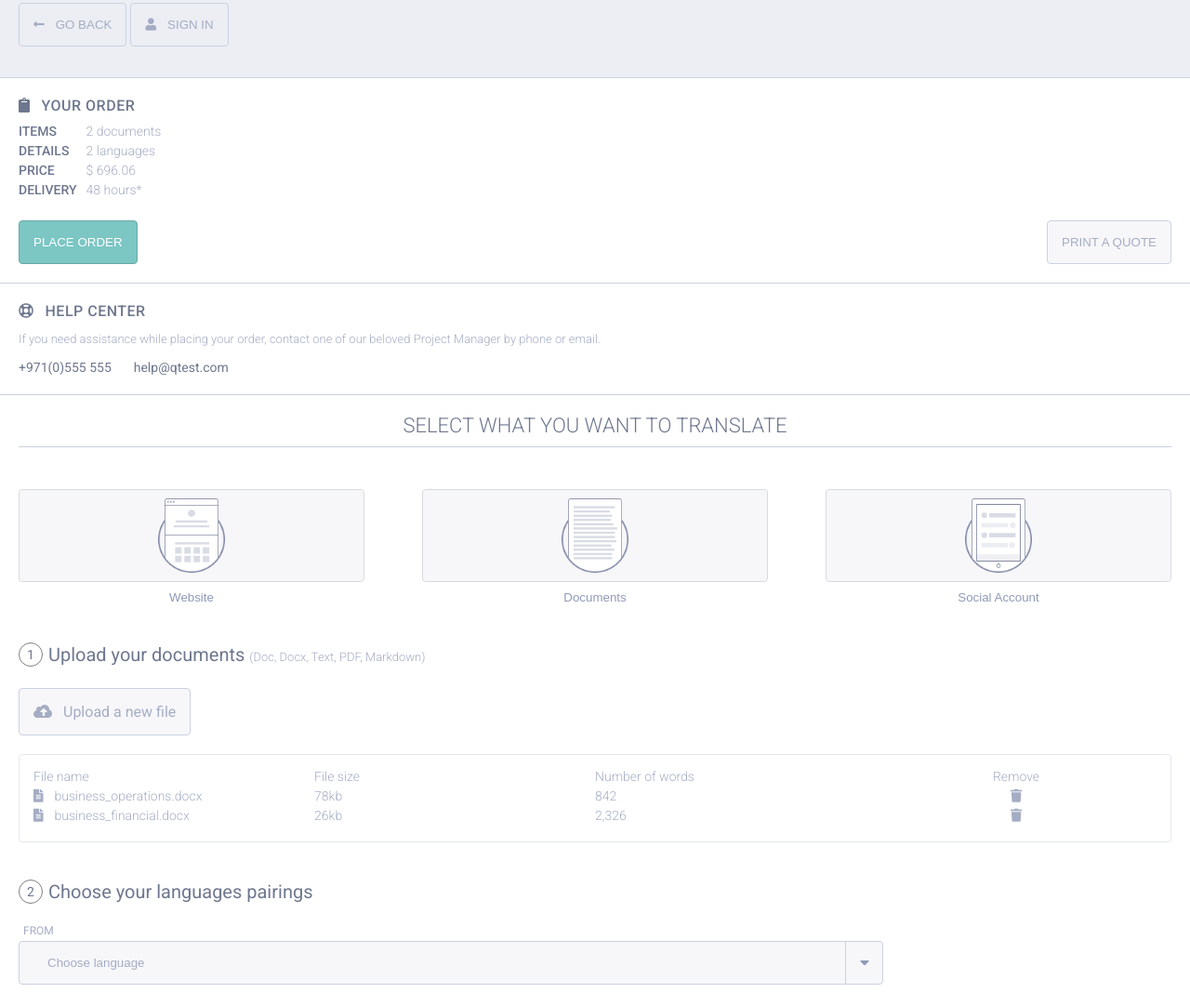
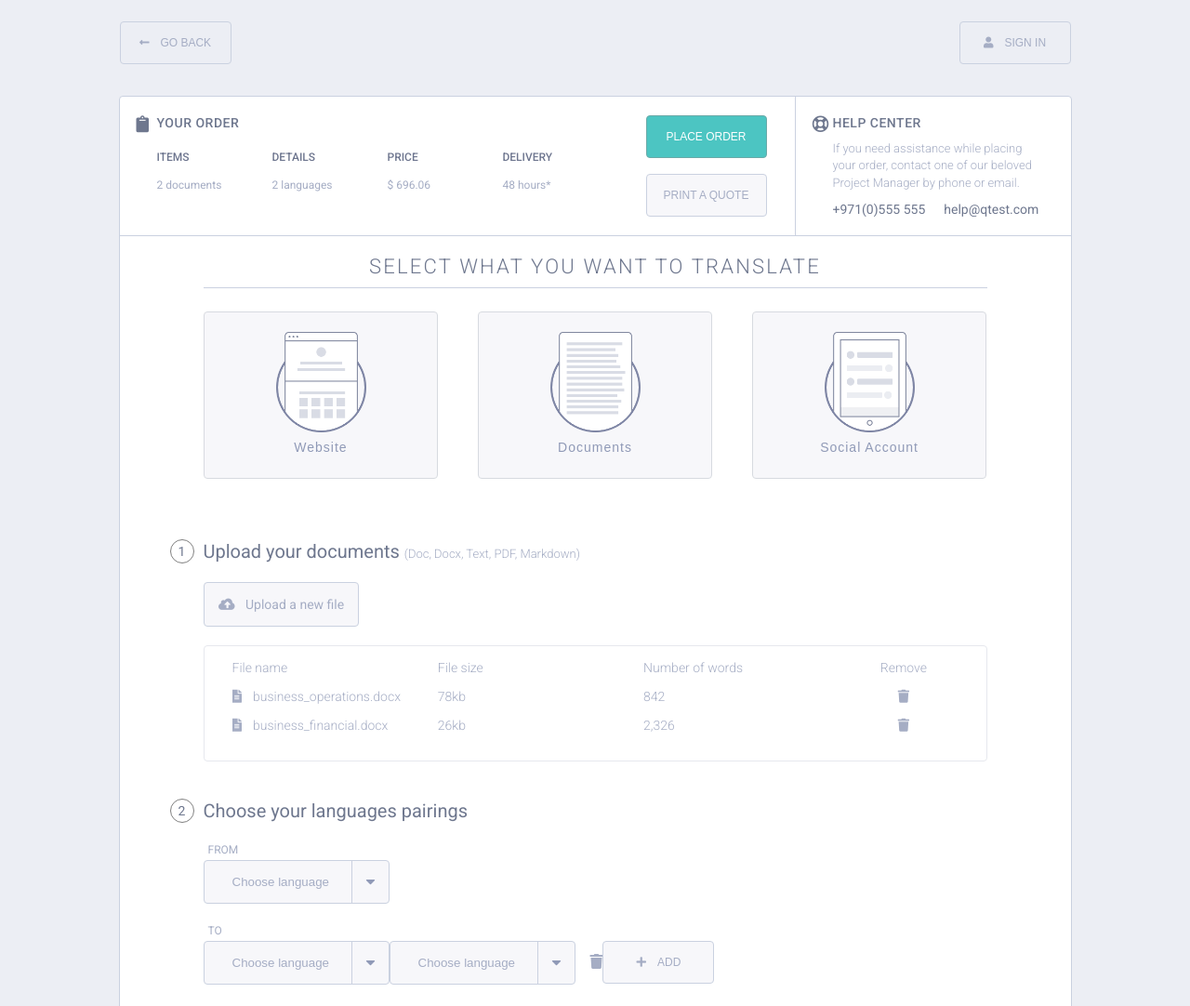
Before and after one commit to Roman-Halenko/html-form, a plain HTML site: page index.html in a window 1280 px wide. Shown: the part 17-1099 px from the top of the page at 93% size. Drawn offline with Linux system fonts and the light colour scheme.

Commit message:
Allmost done

```diff
--- a/index.html
+++ b/index.html
@@ -10,6 +10,7 @@
     </head>
     <body>
         <header class="header">
+            <div class="btn-group">
                 <button class="btn" type="button" name="button">
                     <i class="fas fa-long-arrow-alt-left ico">
                     </i>Go back
@@ -18,12 +19,13 @@
                     <i class="fas fa-user ico">
                     </i>Sign in
                 </button>
+            </div>
         </header>
-        <main>
+        <main class="main">
             <div class="order-form-body">
-                <form action="index.html" method="post">
+                <form class="flex-row" action="index.html" method="post">
                     <div class="order-info">
-                        <div class="wrapper">
+                        <div class="flex-row">
                             <div class="order-info-heading">
                                 <h4><i class="fas fa-clipboard ico"></i>Your order</h4>
                             </div>
@@ -43,14 +45,16 @@
                             </div>
                         </div>
                         <div class="btn-group">
-                            <button class="btn mint" type="submit" name="button">Place order</button>
-                            <button class="btn grey" type="submit" name="button">Print a quote</button>
+                            <button class="btn mint submit" type="submit" name="button">Place order</button>
+                            <button class="btn grey submit" type="submit" name="button">Print a quote</button>
                         </div>
                     </div>
-                    <div class="order-info">
+                    <div class="order-info help">
+                        <div class="flex-row">
                             <div class="order-info-heading">
                                 <h4><i class="far fa-life-ring ico"></i>Help center</h4>
                             </div>
+                            <div class="order-info-details">
                                 <p class="sm-light-grey">If you need assistance while
                                     placing your order, contact one of our
                                     beloved Project Manager by phone or email.
@@ -58,10 +62,12 @@
                                 <a class="phone" href="tel:+971(0)555 555">+971(0)555 555</a>
                                 <a class="email" href="mailto:help@qtest.com">help@qtest.com</a>
                             </div>
+                        </div>
+                    </div>
                     <div class="order-section">
                         <div class="wrapper">
                             <h1 class="select-type-title">Select what you want to translate</h1>
-                            <div class="wrapper spacer">
+                            <div class="wrapper flex-row flex-row-btwn spacer">
                                 <input type="radio" name="translate-type" value="Website" required>
                                 <input type="radio" name="translate-type" value="Documents" required>
                                 <input type="radio" name="translate-type" value="Social Account" required>
@@ -119,7 +125,7 @@
                                 </label>
                             </div>
                         </div>
-                        <div class="row">
+                        <div class="row flex-row">
                             <div class="col">
                                 <label class="select" name="To">
                                     <select class="input-select grey" name="to" required>
@@ -141,12 +147,14 @@
                                 </label>
                                 <a class="remove" href="#"><i class="fas fa-trash"></i></a>
                             </div>
+                            <div class="col">
                                 <button class="btn grey" type="button" name="button">
                                     <i class="fas fa-plus ico"></i>Add
                                 </button>
                             </div>
                         </div>
-                    <div class="order-section">
+                    </div>
+                    <div class="order-section half-width left">
                         <div class="step-heading">
                             <h2 class="step-title" number="3">Select your desired tone</h2>
                         </div>
@@ -162,7 +170,7 @@
                             </label>
                         </div>
                     </div>
-                    <div class="order-section">
+                    <div class="order-section half-width right">
                         <div class="step-heading">
                             <h2 class="step-title" number="4">Tell us how urgent this job is</h2>
                         </div>
@@ -178,16 +186,20 @@
                             </div>
                         </div>
                         <div class="info-block">
+                            <div class="flex-row">
                                 <div class="order-info-heading">
                                     <h4><i class="fas fa-info-circle ico"></i>Timeline info</h4>
                                 </div>
+                                <div class="order-info-details">
                                     <p class="sm-light-grey">With an <span class="active">Average</span>
                                         timeline set up, our expert translator can take a resonable
                                         amount of time perfecting your translation.
                                     </p>
                                 </div>
                             </div>
-                    <div class="order-section">
+                        </div>
+                    </div>
+                    <div class="order-section payment">
                         <div class="step-heading">
                             <h2 class="step-title" number="5">Sign up and choose a payment method</h2>
                         </div>
@@ -200,7 +212,7 @@
                                 <input class="main-input" type="text" name="name" required>
                             </label>
                         </div>
-                        <div class="wrapper">
+                        <div class="flex-row">
                             <label class="main-input-label">
                                 <span>Email adress</span>
                                 <input class="main-input" type="email" name="email" required>
@@ -210,19 +222,19 @@
                                 <input class="main-input" maxlength="16" type="password" name="password" required>
                             </label>
                         </div>
-                        <div class="wrapper spacer">
+                        <div class="wrapper flex-row flex-row-btwn spacer">
                             <input class="grey" type="radio" name="payment-method" value="visa-mastercard" required>
                             <input class="grey" type="radio" name="payment-method" value="paypal" required>
                             <input class="grey" type="radio" name="payment-method" value="amazon" required>
                         </div>
-                        <div class="wrapper">
-                            <label class="main-input-label">
+                        <div class="wrapper flex-row">
+                            <label class="main-input-label card">
                                 <span>Card number</span>
                                 <input class="main-input" type="text" name="card" required>
                             </label>
                             <label class="main-input-label date">
                                 <span>Expiry date</span>
-                                <input class="main-input" type="text" name="date" vrequired>
+                                <input class="main-input" type="text" placeholder="DD/MM/YY" name="date" vrequired>
                             </label>
                             <label class="main-input-label code">
                                 <span>Code</span>
@@ -230,7 +242,7 @@
                             </label>
                         </div>
                     </div>
-                    <div class="order-section">
+                    <div class="order-section flex-row flex-row-end">
                         <div class="wrapper spacer">
                             <label class="agreement">
                                 <input type="checkbox" name="agreement" required>
@@ -239,8 +251,8 @@
                             </label>
                         </div>
                         <div class="wrapper">
-                            <button class="btn mint" type="submit" name="button">Place order</button>
-                            <button class="btn grey" type="submit" name="button">Print a quote</button>
+                            <button class="btn mint submit" type="submit" name="button">Place order</button>
+                            <button class="btn grey submit" type="submit" name="button">Print a quote</button>
                         </div>
                     </div>
                 </form>
--- a/stylesheet/styles.css
+++ b/stylesheet/styles.css
@@ -1,6 +1,7 @@
 body, html {
   background-color: rgb(236, 238, 244);
   height: 100%;
+  width: 100%;
   font-family: 'Roboto', sans-serif;
   margin: 0;
 }
@@ -9,7 +10,7 @@ footer {
   background-color: rgb(68, 75, 97);
 }
 
-h1, h2, h3, h4, h5, h6, select, label {
+h1, h2, h3, h4, h5, h6, select, label, p {
   margin: 0;
 }
 
@@ -22,12 +23,25 @@ th {
   white-space: nowrap;
 }
 
-h4 {
+.main {
+  display: flex;
+  justify-content: center;
+  padding: 20px 0 90px 0;
+}
+
+.order-info-heading {
+  width: 100%;
+  height: 25%;
+  position: relative;
+}
+
+.order-info-heading h4 {
   text-transform: uppercase;
   color: #6e778e;
   font-weight: 500;
   letter-spacing: 0.5px;
-  font-size: 16px;
+  font-size: 14px;
+  margin-bottom: 10px;
 }
 
 .spacer {
@@ -50,6 +64,10 @@ h4 {
   justify-content: space-between;
 }
 
+.flex-col .radio {
+  max-width: 220px;
+}
+
 .step-heading {
   margin-bottom: 20px;
 }
@@ -63,10 +81,14 @@ h4 {
   text-indent: 32px;
 }
 
+.step-title span {
+  display: inline-block;
+  text-indent: 0;
+}
+
 .step-title::before {
   position: absolute;
   content: attr(number);
-  line-height: 1em;
   height: 1em;
   width: 1em;
   border: 1px solid grey;
@@ -76,6 +98,9 @@ h4 {
   text-indent: 0px;
   font-size: 14px;
   left: 0px;
+  display: flex;
+  justify-content: center;
+  align-items: center;
 }
 
 .header {
@@ -84,12 +109,19 @@ h4 {
   padding: 20px;
 }
 
-.wrapper {
+.flex-row {
   display: flex;
+  flex-wrap: wrap;
   flex-direction: row;
-  flex-wrap: wrap;
+}
+
+.flex-row-btwn {
   justify-content: space-between;
-  width: 100%
+}
+
+.flex-row-end {
+  justify-content: flex-end;
+  align-items: center;
 }
 
 .order-form-body {
@@ -101,14 +133,11 @@ h4 {
   border-left-width: 0;
   border-right-width: 0;
   z-index: 0;
-}
-
-.order-section {
-  padding: 20px;
+  width: 100%;
+  max-width: 1023px;
 }
 
 .order-info {
-  padding: 20px;
   border-bottom-width: 1px;
   border-color: #cad1e0;
   border-style: solid;
@@ -116,9 +145,24 @@ h4 {
   border-left-width: 0;
   border-right-width: 0;
   box-sizing: border-box;
+  display: flex;
+  flex-direction: row;
+  flex-wrap: wrap;
+  min-height: 150px;
+}
+
+.help .order-info-details {
+  align-content: space-between;
+}
+
+.order-section, .order-info {
+  padding: 20px;
+  width: 100%;
+  box-sizing: border-box;
 }
 
 .info-block {
+  box-sizing: border-box;
   display: flex;
   flex-wrap: wrap;
   flex-direction: row;
@@ -126,6 +170,11 @@ h4 {
   border-radius: 4px;
   padding: 15px;
   margin-top: 20px;
+  min-height: 120px;
+}
+
+.info-block .flex-row .order-info-details {
+  align-items: center;
 }
 
 .table {
@@ -150,14 +199,22 @@ h4 {
   margin-right: 15px;
 }
 
+.table .column .td,
+.fixed .column .td {
+  margin-bottom: 10px;
+}
+
 .order-info-details {
   display: flex;
+  flex-wrap: wrap;
   width: 100%;
+  height: 75%;
 }
 
-.order-info-heading {
-  width: 100%;
-  margin-bottom: 10px;
+.order-info-details .td {
+  font-size: 12px;
+  height: 20px;
+  font-weight: 400;
 }
 
 .tr {
@@ -171,14 +228,14 @@ h4 {
   font-weight: 300;
   height: 1.5em;
 }
-.heading .td{
+.order-info .heading .td {
   color: #6E768F;
   text-transform: uppercase;
   font-weight: 500;
 }
 
 .heading {
-  margin-right: 10px;
+  margin-right: 20px;
 }
 
 .btn {
@@ -187,9 +244,12 @@ h4 {
   border: 1px solid #cad1e0;
   border-radius: 4px;
   color: #a5adc4;
+  font-size: 12px;
   font-weight: 500;
+  text-transform: uppercase;
   padding: 15px;
-  text-transform: uppercase;
+  max-width: 165px;
+  min-width: 120px;
 }
 
 .remove {
@@ -203,6 +263,14 @@ h4 {
   flex-direction: row;
   justify-content: space-between;
   padding-top: 20px;
+  width: 100%;
+  max-width: 1023px;
+  margin-left: auto;
+  margin-right: auto;
+}
+
+.submit {
+  width: 130px;
 }
 
 .grey {
@@ -210,7 +278,7 @@ h4 {
 }
 
 .mint {
-  background-color: #7cc6c4;
+  background-color: #4cc5c2;
   border-color: #6ba9a7;
   color: #ffffff;
 }
@@ -220,21 +288,11 @@ h4 {
 }
 
 .main-input {
-  font-size: 12px;
+  font-size: 14px;
   border-radius: 4px;
   border: 1px solid #cad1e0;
   padding: 10px 15px;
   width: 100%;
-}
-
-.main-input::after {
-  position: absolute;
-  content: '\f111';
-  font-family: 'Font Awesome 5 Free';
-  font-weight: 900;
-  height: 8px;
-  width: 8px;
-  background: red;
 }
 
 .main-input-label {
@@ -242,10 +300,15 @@ h4 {
   margin-top: 25px;
   display: flex;
   width: 100%;
+  max-width: 240px;
+}
+
+.card {
+  max-width: 300px;
 }
 
 .date {
-  width: 100px;
+  width: 120px;
 }
 
 .code {
@@ -276,6 +339,7 @@ h4 {
   padding-bottom: 10px;
   margin-bottom: 20px;
   border-bottom: 1px solid #cad1e0;
+  letter-spacing: 0.1em;
 }
 
 input[type=file] {
@@ -288,6 +352,7 @@ input[type=file] {
 .file.btn {
   font-weight: 400;
   text-transform: none;
+  font-size: 14px;
 }
 
 .file::before {
@@ -360,12 +425,13 @@ input[type='range'] {
   display: flex;
   flex-direction: column;
   align-items: center;
+  padding: 20px 0;
 }
 
 .range {
   display: flex;
   position: relative;
-  width: 70%;
+  width: 75%;
   height: 8px;
   border-radius: 4px;
   background: #b0b4ca3b;
@@ -387,7 +453,7 @@ input[type='range'] {
 }
 
 .points-description {
-  width: 70%;
+  width: 75%;
   margin-top: 10px;
   display: flex;
   flex-direction: row;
@@ -548,7 +614,7 @@ input[name='desired-tone'] {
 
 .radio {
   width: 80%;
-  height: 55px;
+  height: 65px;
   position: relative;
 }
 
@@ -602,6 +668,12 @@ span.media::before {
   font-size: 13px;
   font-weight: 300;
   color: #a5adc4;
+  line-height: 1.4em;
+}
+
+.order-info-details a,
+.order-info-details p {
+  height: fit-content;
 }
 
 .file-name::before {
@@ -609,6 +681,12 @@ span.media::before {
   font-family: 'Font Awesome 5 Free';
   font-weight: 900;
   margin-right: 12px;
+}
+
+.select {
+  display: inline-block;
+  position: relative;
+  width: 200px;
 }
 
 .input-select {
@@ -622,12 +700,6 @@ span.media::before {
   padding: 15px 30px;
   cursor: pointer;
   width: 100%;
-}
-
-.select {
-  display: inline-block;
-  position: relative;
-  width: 75%;
 }
 
 .select::after {
@@ -664,4 +736,173 @@ span.active {
 
 .agreement {
   font-size: 12px;
+  color: #a5adc4;
 }
+
+@media screen and (min-width: 375px) {
+
+  .order-info, .order-section, .header {
+    padding-left: 40px;
+    padding-right: 40px;
+  }
+
+  .order-info-heading h4 i {
+    position: absolute;
+    left: -22px;
+    font-size: 18px;
+  }
+
+  .info-block {
+    padding-left: 30px;
+    padding-right: 30px;
+  }
+}
+
+@media screen and (min-width: 425px) {
+
+  .order-info .flex-row {
+    width: calc(100% - 160px);
+  }
+
+  .order-info.help .flex-row {
+    width: 100%;
+  }
+
+  .order-info .btn-group {
+    width: 160px;
+    flex-direction: column;
+    padding: 0;
+    align-items: flex-end;
+  }
+
+  input[name='translate-type'] {
+    height: 120px;
+  }
+
+  input[name='payment-method'] {
+    height: 60px;
+  }
+
+  .flex-col {
+    align-items: flex-start;
+  }
+}
+
+@media screen and (min-width: 550px) {
+
+  .order-info, .order-section, .header {
+    padding-left: 60px;
+    padding-right: 60px;
+  }
+
+  .step-title {
+    text-indent: 0;
+  }
+
+  .step-title::before {
+    left: -36px;
+  }
+
+  .fixed {
+    width: 15%;
+  }
+
+  .table {
+    width: 85%;
+  }
+  input[name='translate-type']::after {
+    font-size: 14px;
+    letter-spacing: 1px;
+  }
+}
+
+@media screen and (min-width: 700px) {
+
+  form.flex-row .order-info {
+    width: calc(100% - 297px);
+    padding-left: 40px;
+    padding-right: 30px;
+  }
+
+  form.flex-row .order-info.help {
+    width: 297px;
+    border-left-width: 1px;
+  }
+
+  input[name='translate-type'] {
+    height: 150px;
+  }
+
+  .half-width {
+    width: 50%;
+  }
+
+  .left {
+    padding-right: 0;
+  }
+
+  .right {
+    padding-left: 0;
+  }
+
+  input[name='payment-method'] {
+    height: 80px;
+    background-size: auto 25%;
+  }
+
+  input[name='translate-type'] {
+    background-size: auto 60%;
+  }
+}
+
+@media screen and (min-width: 850px) {
+
+  .order-info-details .tr {
+    flex-direction: row;
+    width: 100%;
+  }
+
+  .order-info-details .td {
+    width: 25%;
+  }
+
+  .heading {
+    margin-right: 0px;
+    align-items: center;
+  }
+
+  .fixed {
+    width: 15%;
+  }
+
+  .table {
+    width: 85%;
+  }
+
+  input[name=translate-type] {
+    height: 180px;
+    background-position: center 30%;
+  }
+
+  input[name='translate-type']::after {
+    bottom: 25px
+  }
+
+  input[name=translate-type]:checked::after {
+    bottom: 22px;
+  }
+}
+
+@media screen and (min-width: 1023px) {
+
+  .order-section, .header {
+    padding-left: 90px;
+    padding-right: 90px;
+  }
+
+  .order-form-body {
+    border-left-width: 1px;
+    border-right-width: 1px;
+    border-radius: 4px;
+  }
+}
```
Lines whose indentation alone changed are shown as unchanged.
